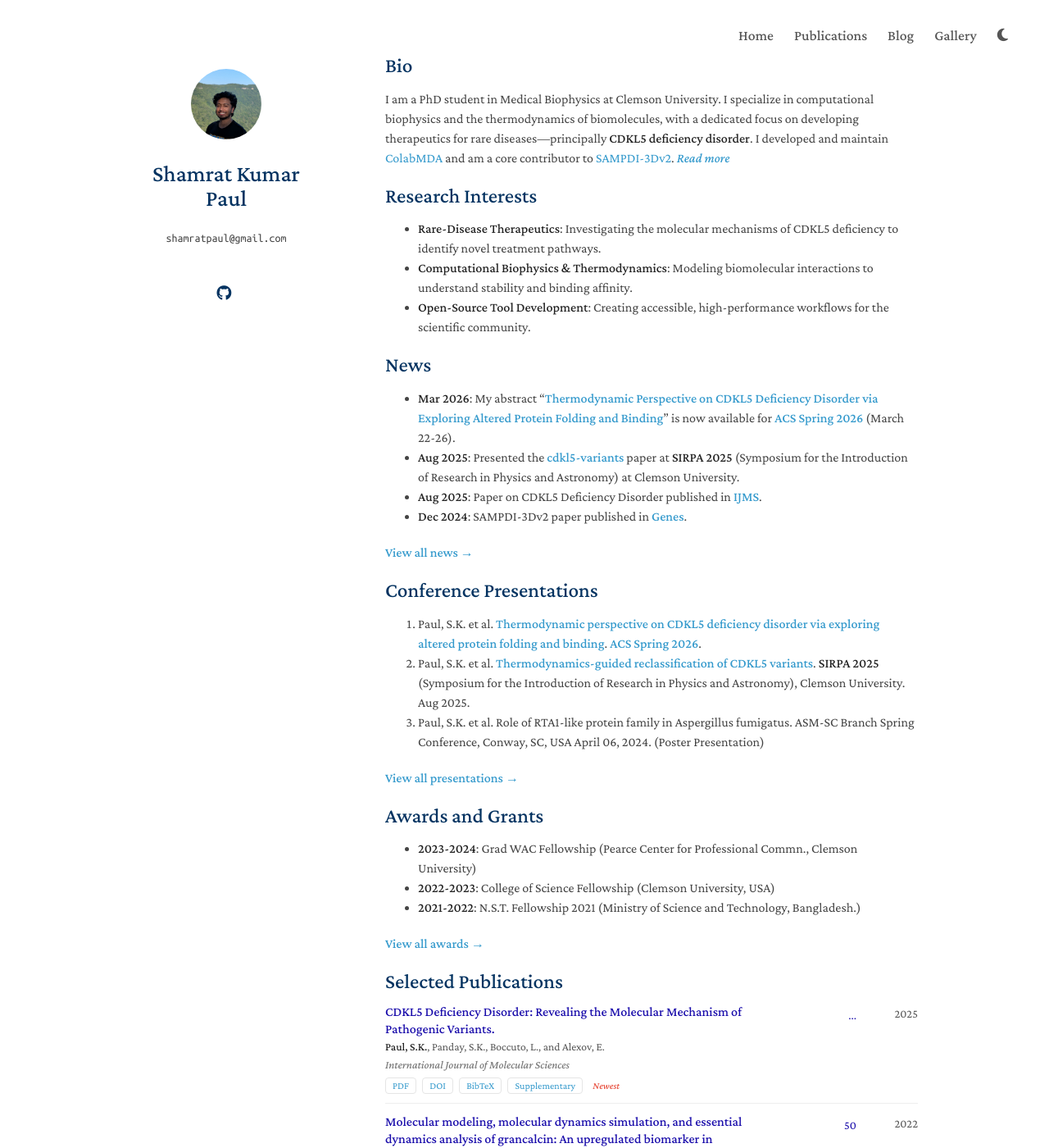
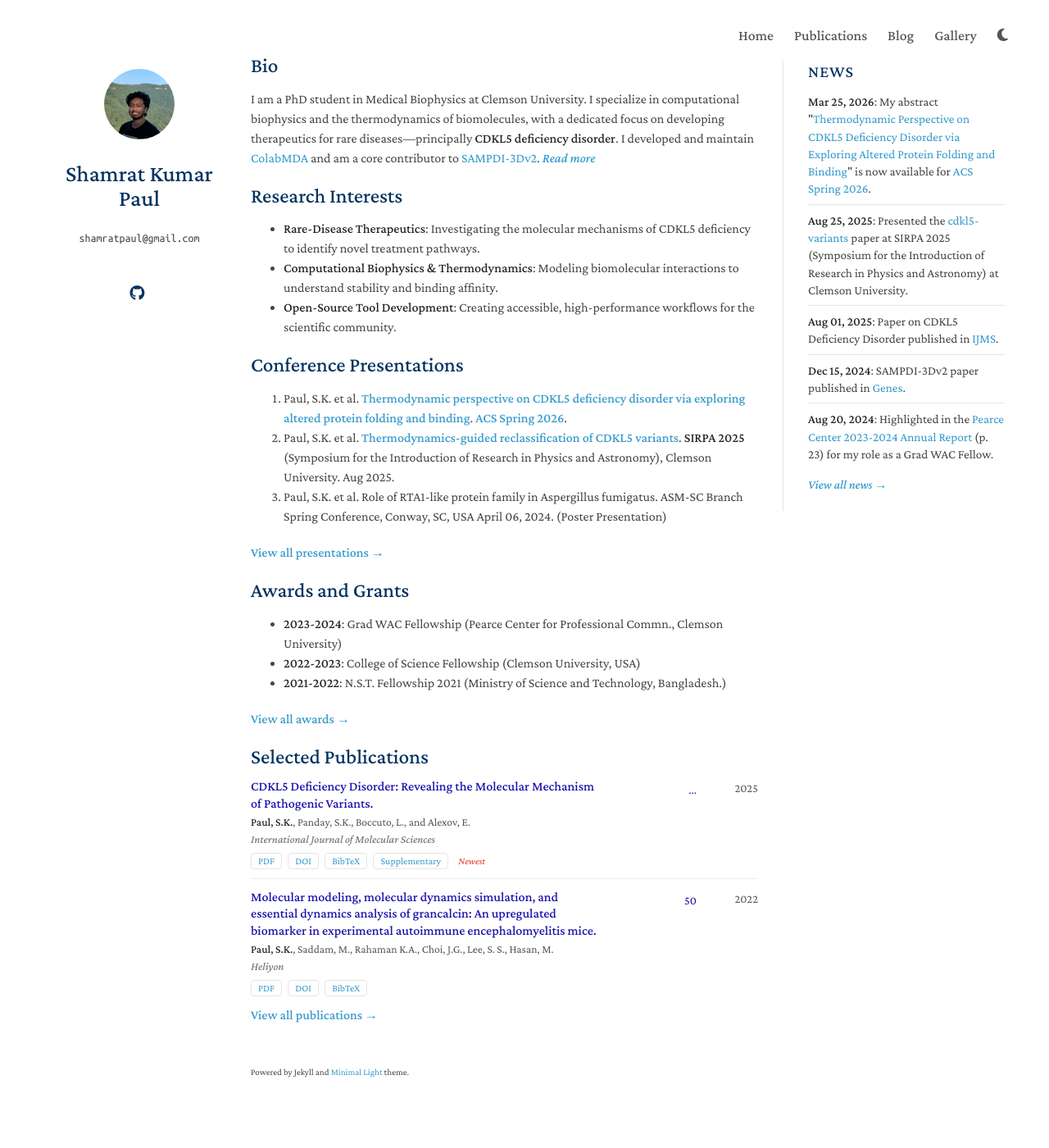
Before and after one commit to paulshamrat/paulshamrat.github.io, a Jekyll site: the page built from index.md, in a window 1280 px wide and 1400 px high. Shown: the whole window at 82% size. Built offline with Jekyll 4.4.1, drawn with Linux system fonts in a browser that asks for light colours; a style sheet for code colours, icons or effects is not loaded.

Commit message:
Restructured homepage with news sidebar and date-based news system

```diff
--- /dev/null
+++ b/_data/news.yml
@@ -0,0 +1,10 @@
+- date: 2026-03-25
+  text: "My abstract \"<a href='https://acs.digitellinc.com/p/s/thermodynamic-perspective-on-cdkl5-deficiency-disorder-via-exploring-altered-protein-folding-and-binding-656655'>Thermodynamic Perspective on CDKL5 Deficiency Disorder via Exploring Altered Protein Folding and Binding</a>\" is now available for <a href='https://www.acs.org/events/spring.html'>ACS Spring 2026</a>."
+- date: 2025-08-25
+  text: "Presented the <a href='https://github.com/paulshamrat/cdkl5-variants'>cdkl5-variants</a> paper at SIRPA 2025 (Symposium for the Introduction of Research in Physics and Astronomy) at Clemson University."
+- date: 2025-08-01
+  text: "Paper on CDKL5 Deficiency Disorder published in <a href='https://www.mdpi.com/1422-0067/26/17/8399'>IJMS</a>."
+- date: 2024-12-15
+  text: "SAMPDI-3Dv2 paper published in <a href='https://www.mdpi.com/2073-4425/16/1/101'>Genes</a>."
+- date: 2024-08-20
+  text: "Highlighted in the <a href='https://pearce.caah.clemson.edu/wp-content/uploads/2024/08/2023-2024-Pearce-Center-Annual-Report.pdf'>Pearce Center 2023-2024 Annual Report</a> (p. 23) for my role as a Grad WAC Fellow."
--- /dev/null
+++ b/_includes/news_sidebar.html
@@ -0,0 +1,12 @@
+<div class="news-sidebar">
+  <h2 id="news-sidebar-title">News</h2>
+  <ul class="news-list">
+    {% assign news_items = site.data.news | sort: 'date' | reverse %}
+    {% for item in news_items limit: 5 %}
+    <li>
+      <strong>{{ item.date | date: "%b %d, %Y" }}</strong>: {{ item.text }}
+    </li>
+    {% endfor %}
+  </ul>
+  <p><a href="{{ '/news/' | relative_url }}" class="view-all">View all news &rarr;</a></p>
+</div>
--- a/_layouts/homepage.html
+++ b/_layouts/homepage.html
@@ -118,8 +118,16 @@
 
     </header>
     <section>
-
-      {{ content }}
+      <div class="content-wrapper {% if page.is_home %}has-sidebar{% endif %}">
+        <div class="main-content">
+          {{ content }}
+        </div>
+        {% if page.is_home %}
+        <aside class="news-column">
+          {% include news_sidebar.html %}
+        </aside>
+        {% endif %}
+      </div>
 
       <br>
 
--- a/assets/css/style.css
+++ b/assets/css/style.css
@@ -288,7 +288,7 @@
 }
 
 .wrapper {
-    width: 960px;
+    width: 1172px;
     margin: 0 auto;
 }
 
@@ -459,10 +459,62 @@
 }
 
 section {
-    width: 650px;
+    width: 920px;
     float: right;
     padding-top: 4.0em;
     padding-bottom: 50px;
+}
+
+.content-wrapper.has-sidebar {
+    display: flex;
+    gap: 30px;
+    align-items: flex-start;
+}
+
+.main-content {
+    flex: 1;
+    min-width: 0; /* Prevents flex items from overflowing */
+}
+
+.news-column {
+    width: 240px;
+    flex-shrink: 0;
+    font-size: 0.95rem;
+    border-left: 1px solid var(--border-color);
+    padding-left: 30px;
+    margin-top: 10px;
+}
+
+.news-column h2 {
+    font-size: 1.25rem;
+    margin-bottom: 15px;
+    text-transform: uppercase;
+    letter-spacing: 1px;
+    color: var(--heading-color);
+}
+
+.news-column .news-list {
+    list-style: none;
+    padding: 0;
+    margin: 0;
+}
+
+.news-column .news-list li {
+    margin-bottom: 8px;
+    line-height: 1.4;
+    padding-bottom: 8px;
+    border-bottom: 1px solid var(--border-color);
+}
+
+.news-column .news-list li:last-child {
+    border-bottom: none;
+}
+
+.news-column .view-all {
+    display: block;
+    margin-top: 5px;
+    font-weight: 500;
+    font-style: italic;
 }
 
 small {
@@ -486,7 +538,7 @@
 }
 
 @media print,
-screen and (max-width: 960px) {
+screen and (max-width: 1172px) {
     .pub-row {
         display: flex;
         align-items: center;
@@ -516,6 +568,20 @@
         margin: 0 0 20px;
     }
 
+    .content-wrapper.has-sidebar {
+        flex-direction: column;
+        gap: 20px;
+    }
+
+    .news-column {
+        width: 100%;
+        border-left: none;
+        border-top: 1px solid var(--border-color);
+        padding-left: 0;
+        padding-top: 20px;
+        margin-top: 20px;
+    }
+
     .image.avatar img {
         border-radius: 100%;
         width: 117px;
@@ -532,7 +598,7 @@
 }
 
 @media print,
-screen and (max-width: 960px) {
+screen and (max-width: 1172px) {
     body {
         word-wrap: break-word;
         padding: 15px;
--- a/index.md
+++ b/index.md
@@ -46,14 +47,7 @@
 - **Open-Source Tool Development**: Creating accessible, high-performance workflows for the scientific community.
 <br>
 
-## News
 
-- **Mar 2026**: My abstract "[**Thermodynamic Perspective on CDKL5 Deficiency Disorder via Exploring Altered Protein Folding and Binding**](https://acs.digitellinc.com/p/s/thermodynamic-perspective-on-cdkl5-deficiency-disorder-via-exploring-altered-protein-folding-and-binding-656655)" is now available for [**ACS Spring 2026**](https://www.acs.org/events/spring.html) (March 22-26).
-- **Aug 2025**: Presented the [**cdkl5-variants**](https://github.com/paulshamrat/cdkl5-variants) paper at **SIRPA 2025** (Symposium for the Introduction of Research in Physics and Astronomy) at Clemson University.
-- **Aug 2025**: Paper on CDKL5 Deficiency Disorder published in [**IJMS**](https://www.mdpi.com/1422-0067/26/17/8399).
-- **Dec 2024**: SAMPDI-3Dv2 paper published in [**Genes**](https://www.mdpi.com/2073-4425/16/1/101).
-
-<p><a href="{{ "/news/" | relative_url }}" style="font-weight: 500;">View all news &rarr;</a></p>
 
 ## Conference Presentations
 
--- a/news.md
+++ b/news.md
@@ -6,8 +6,12 @@
 
 # News
 
-- **Mar 2026**: My abstract "[**Thermodynamic Perspective on CDKL5 Deficiency Disorder via Exploring Altered Protein Folding and Binding**](https://acs.digitellinc.com/p/s/thermodynamic-perspective-on-cdkl5-deficiency-disorder-via-exploring-altered-protein-folding-and-binding-656655)" is now available for [**ACS Spring 2026**](https://www.acs.org/events/spring.html) (March 22-26).
-- **Aug 2025**: Presented the [**cdkl5-variants**](https://github.com/paulshamrat/cdkl5-variants) paper at **SIRPA 2025** (Symposium for the Introduction of Research in Physics and Astronomy) at Clemson University.
-- **Aug 2025**: Paper on CDKL5 Deficiency Disorder published in [**IJMS**](https://www.mdpi.com/1422-0067/26/17/8399).
-- **Dec 2024**: SAMPDI-3Dv2 paper published in [**Genes**](https://www.mdpi.com/2073-4425/16/1/101).
-- **Aug 2024**: Highlighted in the [**Pearce Center 2023-2024 Annual Report**](https://pearce.caah.clemson.edu/wp-content/uploads/2024/08/2023-2024-Pearce-Center-Annual-Report.pdf) (p. 23) for my role as a Grad WAC Fellow.
+<ul class="news-list" style="list-style: none; padding: 0;">
+  {% assign news_items = site.data.news | sort: 'date' | reverse %}
+  {% for item in news_items %}
+  <li style="margin-bottom: 25px; padding-bottom: 20px; border-bottom: 1px solid var(--border-color);">
+    <strong style="display: block; margin-bottom: 5px; color: var(--accent-color);">{{ item.date | date: "%B %d, %Y" }}</strong>
+    {{ item.text }}
+  </li>
+  {% endfor %}
+</ul>
```
Also changed, not shown: other parts of index.md (+1 -0 lines).
